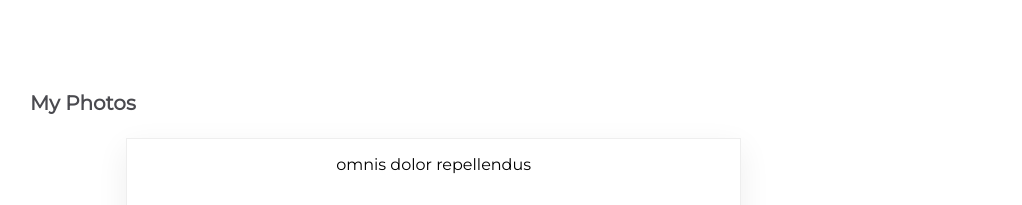
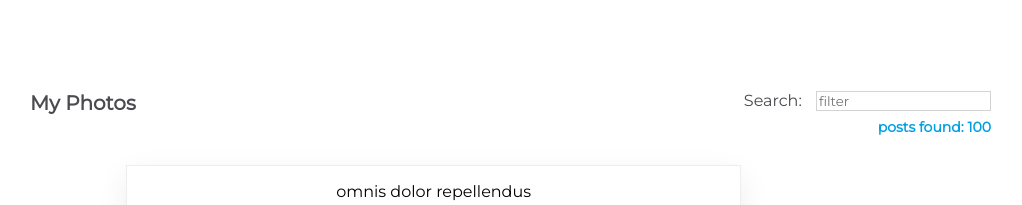
Before and after one commit to oguzhanakca/react-challenge-one, a React (Create React App) app in the folder my-app/: page / in a window 1280 px wide. Shown: the top 205 px of the page, without its empty margins (221-1243 px from the left). Built offline with nearby package versions, Linux system fonts and the light colour scheme.

Commit message:
posts filtered

```diff
--- a/my-app/src/components/Content.js
+++ b/my-app/src/components/Content.js
@@ -1,6 +1,6 @@
 import React, { Component } from "react";
 import css from "./css/Content.module.css";
-import posts from "../posts.json";
+import data from "../posts.json";
 import PostItem from "./PostItem";
 import Loader from "./Loader";
 
@@ -10,6 +10,7 @@ export class Content extends Component {
 
     this.state = {
       isLoaded: false,
+      posts: [],
     };
   }
 
@@ -17,6 +18,7 @@ export class Content extends Component {
     setTimeout(() => {
       this.setState({
         isLoaded: true,
+        posts: data.savedPosts,
       });
     }, 2000);
   }
@@ -25,17 +27,37 @@ export class Content extends Component {
     this.loadPosts();
   }
 
+  handleChange = (event) => {
+    const inputText = event.target.value;
+    const filteredPosts = data.savedPosts.filter((post) => {
+      return post.title.toLocaleLowerCase().includes(inputText);
+    });
+    this.setState({
+      posts: filteredPosts,
+    });
+  };
+
   render() {
     return (
       // <Loader />
       <div className={css.Content}>
         <div className={css.TitleBar}>
           <h1>My Photos</h1>
+          <form>
+            <label htmlFor="searchInput">Search: </label>
+            <input
+              type="search"
+              id="searchInput"
+              onChange={(event) => this.handleChange(event)}
+              placeholder="filter"
+            />
+            <h4>posts found: {this.state.posts.length}</h4>
+          </form>
         </div>
 
         <div className={css.SearchResults}>
           {this.state.isLoaded ? (
-            <PostItem savedPosts={posts.savedPosts} />
+            <PostItem posts={this.state.posts} />
           ) : (
             <Loader />
           )}
--- a/my-app/src/components/PostItem.js
+++ b/my-app/src/components/PostItem.js
@@ -2,7 +2,7 @@ import React from "react";
 import css from "./css/PostItem.module.css";
 
 function PostItem(props) {
-  return props.savedPosts.map((post) => {
+  return props.posts.map((post) => {
     const { title, name, image, description } = post;
     return (
       <div className={css.SearchItem} key={title}>
```
